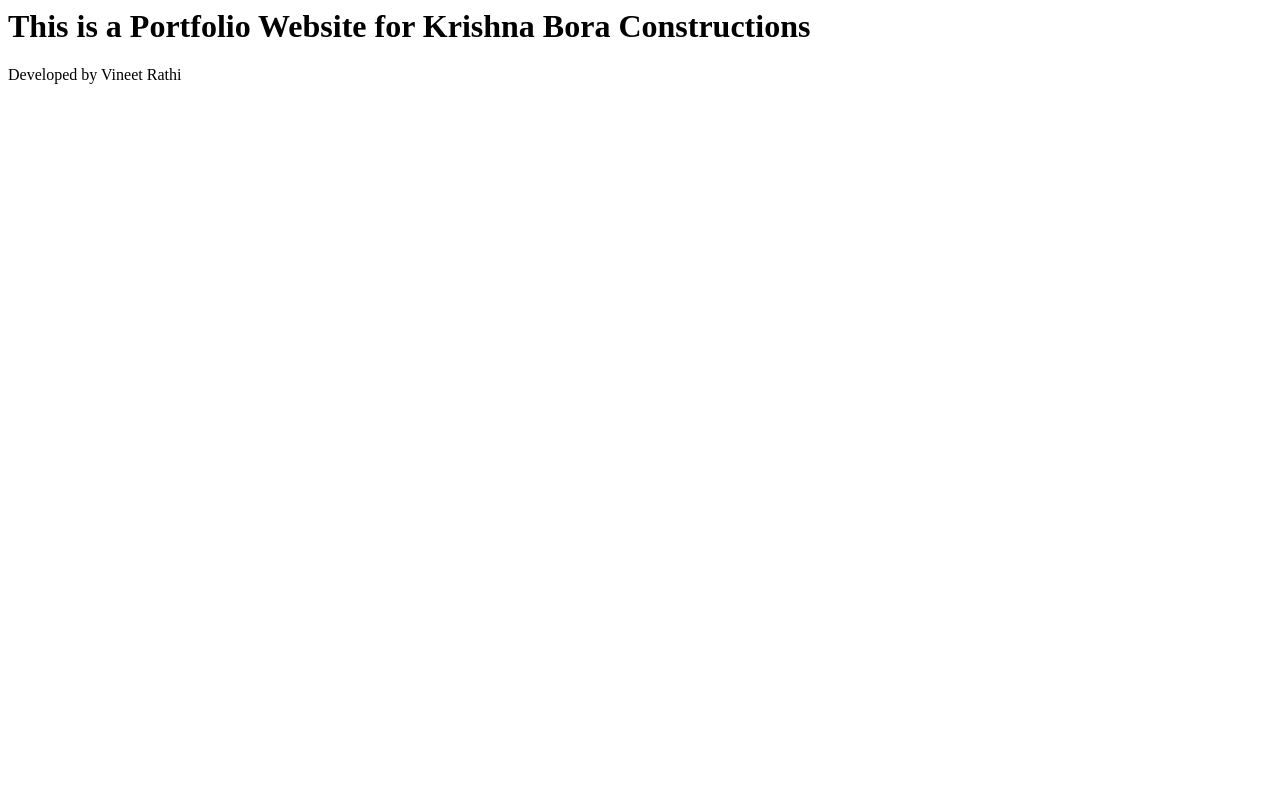
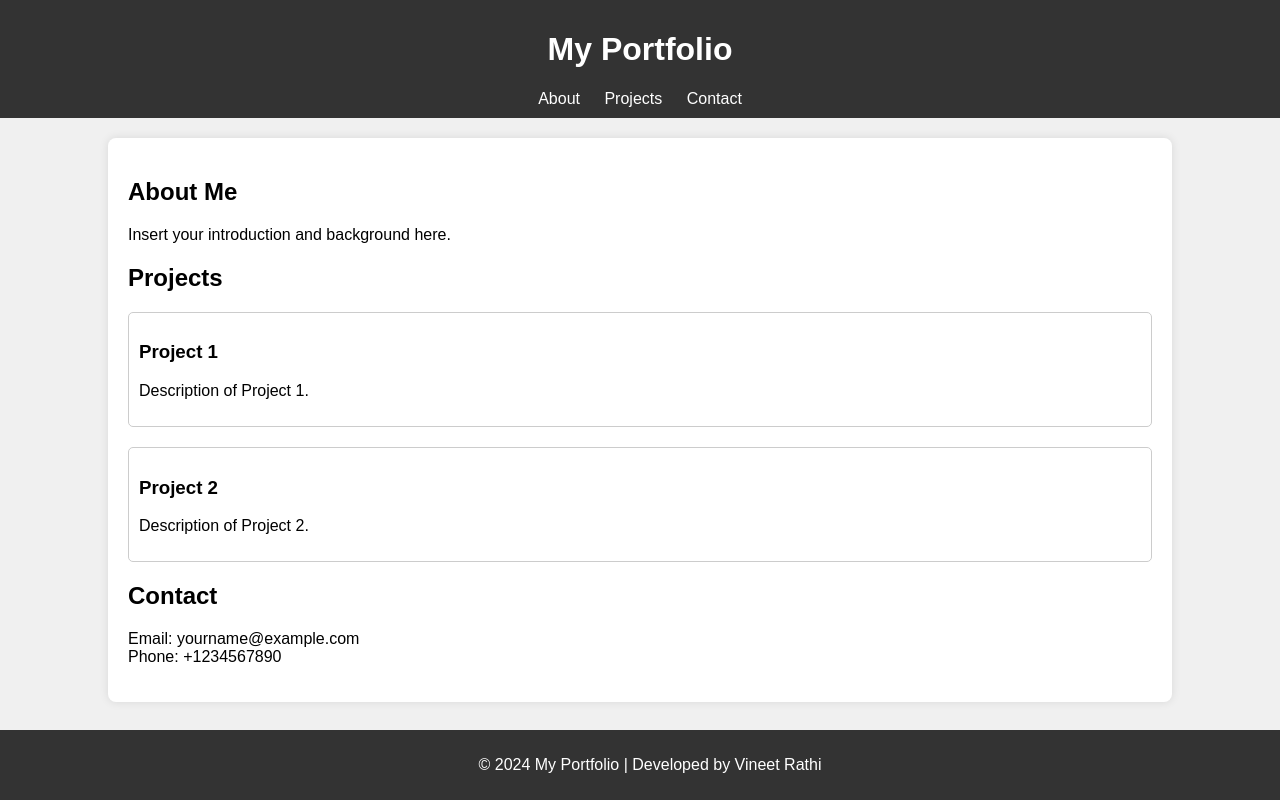
Before and after one commit to 7SinsGamingPain/krishnaboraconstruction, a plain HTML site: page krishnaboraconstruction.html in a window 1280 px wide. Drawn offline with Linux system fonts and the light colour scheme.

Commit message:
Update krishnaboraconstruction.html

```diff
--- a/krishnaboraconstruction.html
+++ b/krishnaboraconstruction.html
@@ -1,9 +1,96 @@
-<html>
-  <head>
-    <title>KrishnaBoraConstructions</title>
-  </head>
-  <body>
-    <h1>This is a Portfolio Website for Krishna Bora Constructions</h1>
-    <p>Developed by Vineet Rathi</p>
-  </body>
+<!DOCTYPE html>
+<html lang="en">
+<head>
+    <meta charset="UTF-8">
+    <meta name="viewport" content="width=device-width, initial-scale=1.0">
+    <title>Krishna Bora Constructions</title>
+    <style>
+        /* Basic CSS for layout and styling */
+        body {
+            font-family: Arial, sans-serif;
+            margin: 0;
+            padding: 0;
+            background-color: #f0f0f0;
+        }
+        header {
+            background-color: #333;
+            color: #fff;
+            padding: 10px 0;
+            text-align: center;
+        }
+        nav {
+            margin-top: 10px;
+            text-align: center;
+        }
+        nav a {
+            text-decoration: none;
+            color: #fff;
+            margin: 0 10px;
+        }
+        .container {
+            width: 80%;
+            max-width: 1200px;
+            margin: 20px auto;
+            background-color: #fff;
+            padding: 20px;
+            border-radius: 8px;
+            box-shadow: 0 0 10px rgba(0, 0, 0, 0.1);
+        }
+        .project {
+            margin-bottom: 20px;
+            padding: 10px;
+            border: 1px solid #ccc;
+            border-radius: 5px;
+        }
+        footer {
+            text-align: center;
+            padding: 10px;
+            position: fixed;
+            bottom: 0;
+            width: 100%;
+            background-color: #333;
+            color: #fff;
+        }
+    </style>
+</head>
+<body>
+    <header>
+        <h1>My Portfolio</h1>
+        <nav>
+            <a href="#about">About</a>
+            <a href="#projects">Projects</a>
+            <a href="#contact">Contact</a>
+        </nav>
+    </header>
+
+    <div class="container">
+        <section id="about">
+            <h2>About Me</h2>
+            <p>Insert your introduction and background here.</p>
+        </section>
+
+        <section id="projects">
+            <h2>Projects</h2>
+            <div class="project">
+                <h3>Project 1</h3>
+                <p>Description of Project 1.</p>
+            </div>
+            <div class="project">
+                <h3>Project 2</h3>
+                <p>Description of Project 2.</p>
+            </div>
+            <!-- Add more projects as needed -->
+        </section>
+
+        <section id="contact">
+            <h2>Contact</h2>
+            <p>Email: yourname@example.com<br>
+               Phone: +1234567890</p>
+        </section>
+    </div>
+
+    <footer>
+        <p>&copy; 2024 My Portfolio | Developed by Vineet Rathi</p>
+    </footer>
+</body>
 </html>
```
